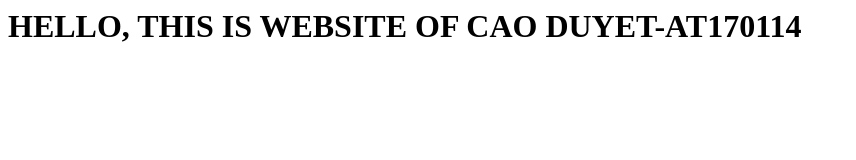
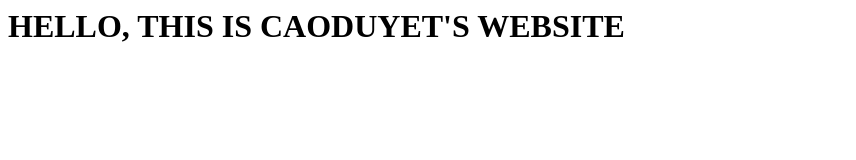
Before and after one commit to CQDet2803/website-caoduyet, a plain HTML site: page index.html in a window 1280 px wide. Shown: the whole page, without its empty margins (0-856 px from the left). Drawn offline with Linux system fonts and the light colour scheme.

Commit message:
Update index.html

```diff
--- a/index.html
+++ b/index.html
@@ -3,6 +3,6 @@
     <TITLE>Static web app</TITLE>
   </HEAD>
   <BODY>
-    <H1> HELLO, THIS IS WEBSITE OF CAO DUYET-AT170114</H1>
+    <H1> HELLO, THIS IS CAODUYET'S WEBSITE</H1>
   </BODY>
 </HTML>
```
